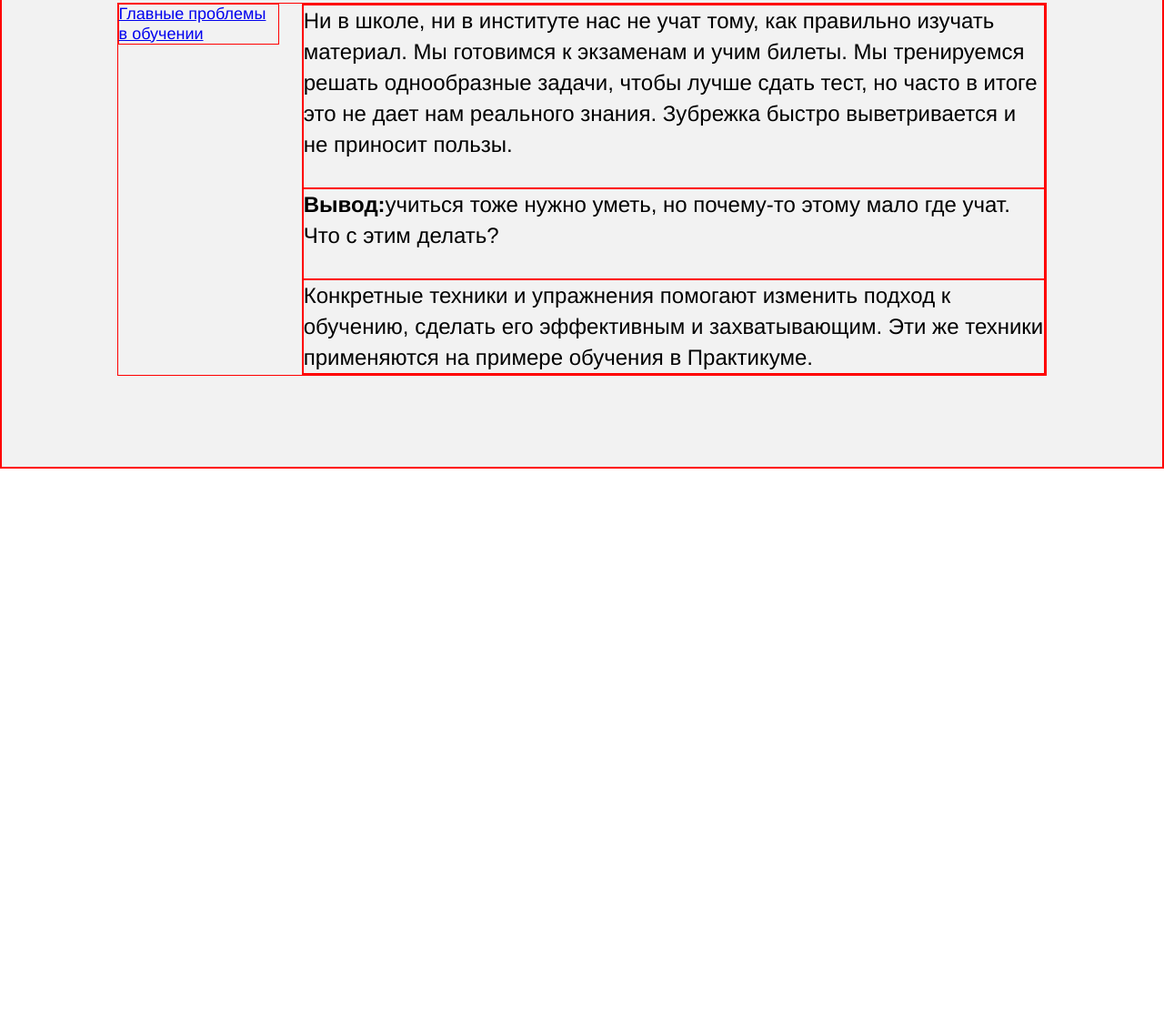
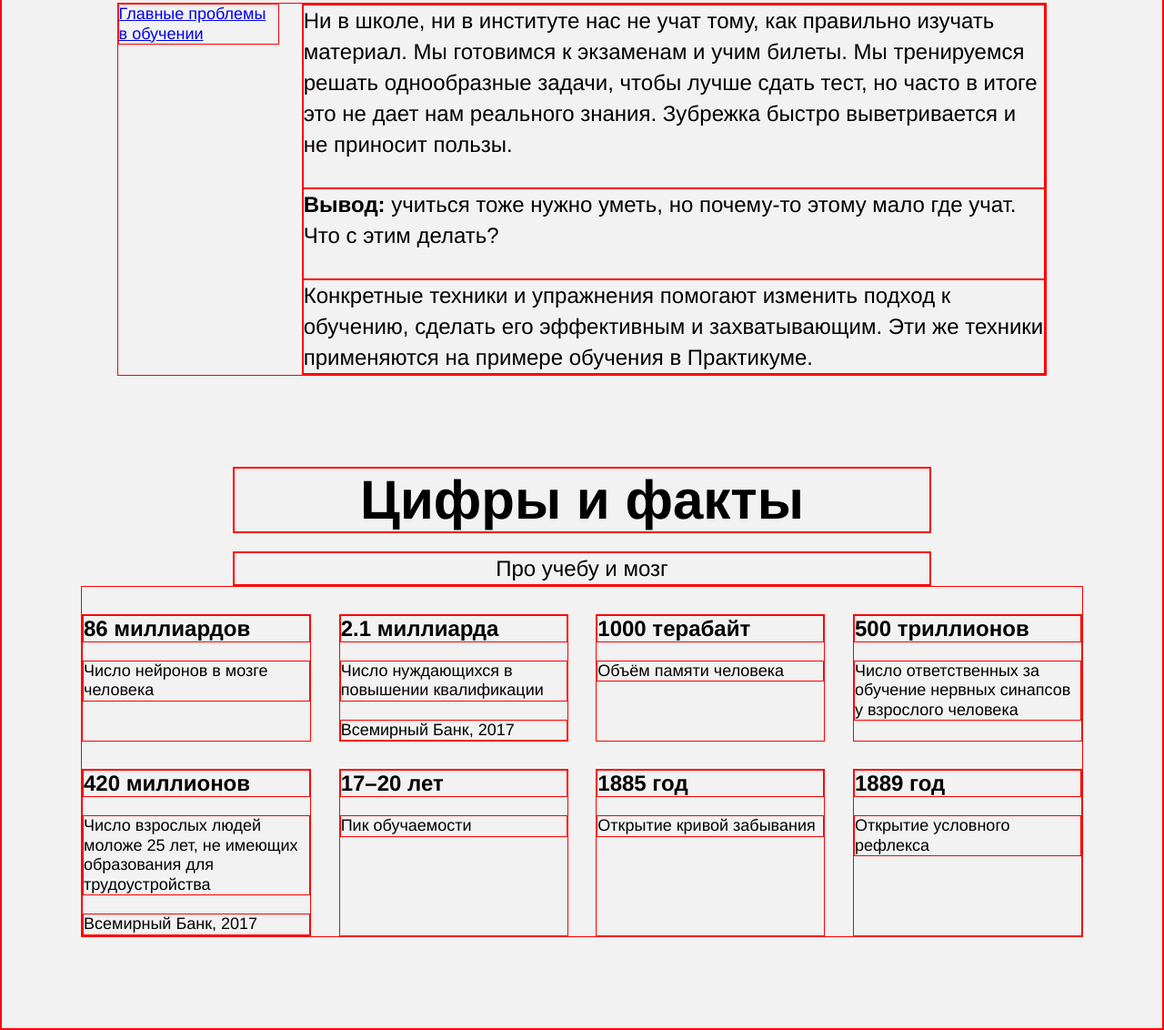
Before and after one commit to alexey-dobry/first-project-yandex-course, a plain HTML site: page index.html in a window 1280 px wide. Shown: the part 899-2031 px from the top of the page at 91% size. Before the commit the page ends 1414 px from the top, so only its background shows below. Drawn offline with Linux system fonts and the light colour scheme.

Commit message:
Created block digits; renamed some classes

```diff
--- a/index.html
+++ b/index.html
@@ -11,7 +11,7 @@
   <div class="page">
     <header class="header">
       <div class="logo logo_place_header">
-        <img src="/images/logo_place_header.svg">
+        <img src="/images/logo_place_header.svg" alt="two_again">
       </div>
       <div class="header__title">
         <p>Научится учится</p>
@@ -33,23 +33,63 @@
     <main class="content">
       <section class="description">
         <div class="two-columns">
-          <h1 class="two-columns__brief">
-            <a href="#">Главные проблемы в обучении</a>
-          </h1>
+          <h1 class="two-columns__brief"><a href="#">Главные проблемы в обучении</a></h1>
           <div class="two-columns__main-text">
             <p class="main-text__paragraph">
               Ни в школе, ни в институте нас не учат тому, как правильно изучать материал.
               Мы готовимся к экзаменам и учим билеты. Мы тренируемся решать однообразные задачи, чтобы лучше сдать тест,
-               но часто в итоге это не дает нам реального знания. Зубрежка быстро выветривается и не приносит пользы.</p>
-            <p class="main-text__paragraph"><span class="span-accent">Вывод:</span>учиться тоже нужно уметь, но почему-то этому мало где учат. Что с этим делать?</p>
-            <p class="main-text__paragraph main-text__paragraph_no_bottom-gap">  Конкретные техники и упражнения помогают изменить подход к обучению, сделать его эффективным и захватывающим.
-               Эти же техники применяются на примере обучения в Практикуме.
+              но часто в итоге это не дает нам реального знания. Зубрежка быстро выветривается и не приносит пользы.
+            </p>
+            <p class="main-text__paragraph">
+              <span class="main-text__paragraph_span-accnet">Вывод:</span>
+              учиться тоже нужно уметь, но почему-то этому мало где учат. Что с этим делать?
+            </p>
+            <p class="main-text__paragraph main-text__paragraph_no_bottom-gap">
+              Конкретные техники и упражнения помогают изменить подход к обучению, сделать его эффективным и захватывающим.
+              Эти же техники применяются на примере обучения в Практикуме.
             </p>
           </div>
         </div>
       </section>
-
       <section class="digits">
+        <div class="section-title"><p>Цифры и факты</p></div>
+        <div class="section-subtitle"><p>Про учебу и мозг</p></div>
+        <div class="table">
+          <div class="table__cell">
+            <p class="table__heading">86 миллиардов</p>
+            <p class="table__text">Число нейронов в мозге человека</p>
+          </div>
+          <div class="table__cell">
+            <p class="table__heading">2.1 миллиарда</p>
+            <p class="table__text">Число нуждающихся в повышении квалификации</p>
+            <p class="table__text table__text_bottom_text">Всемирный Банк, 2017</p>
+          </div>
+          <div class="table__cell">
+            <p class="table__heading">1000 терабайт</p>
+            <p class="table__text">Объём памяти человека</p>
+          </div>
+          <div class="table__cell">
+            <p class="table__heading">500 триллионов</p>
+            <p class="table__text">Число ответственных за обучение нервных синапсов у взрослого человека</p>
+          </div>
+          <div class="table__cell">
+            <p class="table__heading">420 миллионов</p>
+            <p class="table__text">Число взрослых людей моложе 25 лет, не имеющих образования для трудоустройства</p>
+            <p class="table__text table__text_bottom_text">Всемирный Банк, 2017</p>
+          </div>
+          <div class="table__cell">
+            <p class="table__heading">17–20 лет</p>
+            <p class="table__text">Пик обучаемости</p>
+          </div>
+          <div class="table__cell">
+            <p class="table__heading">1885 год</p>
+            <p class="table__text">Открытие кривой забывания</p>
+          </div>
+          <div class="table__cell">
+            <p class="table__heading">1889 год</p >
+            <p class="table__text">Открытие условного рефлекса</p>
+          </div>
+        </div>
       </section>
 
       <section class="feynman">
--- a/styles/style.css
+++ b/styles/style.css
@@ -1,4 +1,4 @@
-body, p , h1{
+body, p , h1, h2{
   margin: 0;
   border: 1px solid red;
 }
@@ -80,13 +80,12 @@ div {
   top: 30px;
   z-index: 4;
 }
-
 .two-columns {
   display:flex;
   align-items: center;
   width: 80%;
   /*min-height: 600px;*/
-  margin: 100px auto 100px auto;
+  margin: 100px auto 0 auto;
   justify-content: space-between;
 }
 
@@ -116,12 +115,64 @@ div {
   padding-bottom: 0;
 }
 
-.span-accent {
+.main-text__paragraph_span-accnet {
   line-height: 34px;
   font-size: 24px;
   font-weight: 600;
 }
 
+.digits {
+  margin: 100px auto 100px auto;
+}
+
+.section-title {
+  width: 60%;
+  margin: auto;
+  text-align: center;
+  font-size: 60px;
+  font-weight: 600;
+  line-height: 1.15;
+}
+
+.section-subtitle {
+  width: 60%;
+  margin: 20px auto auto auto;
+  text-align: center;
+  font-size: 24px;
+  font-weight: normal;
+  line-height: 34px;
+}
+
+.table  {
+  width: 1100px;
+  margin:auto;
+  display:flex;
+  justify-content: space-between;
+  flex-wrap: wrap;
+  gap: 30px;
+  padding-top:30px; /* временное решение. ОБЯЗАТЕЛЬНО ПЕРЕДЕЛАТЬ*/
+}
+
+.table__cell {
+  width:250px;
+}
+
+.table__heading {
+  line-height: 1.15;
+  font-size: 24px;
+  font-weight: 600;
+}
+
+.table__text {
+  margin-top:20px;
+  line-height: 1.2;
+  font-size: 18px;
+  font-weight: normal;
+}
+
+.table__text_bottom_text {
+  margin-top: 20px;
+}
 /* и элемента с модификатором вида ключ-значение */
 /*.table__cell_theme_dark {
   width: 200px;
```
